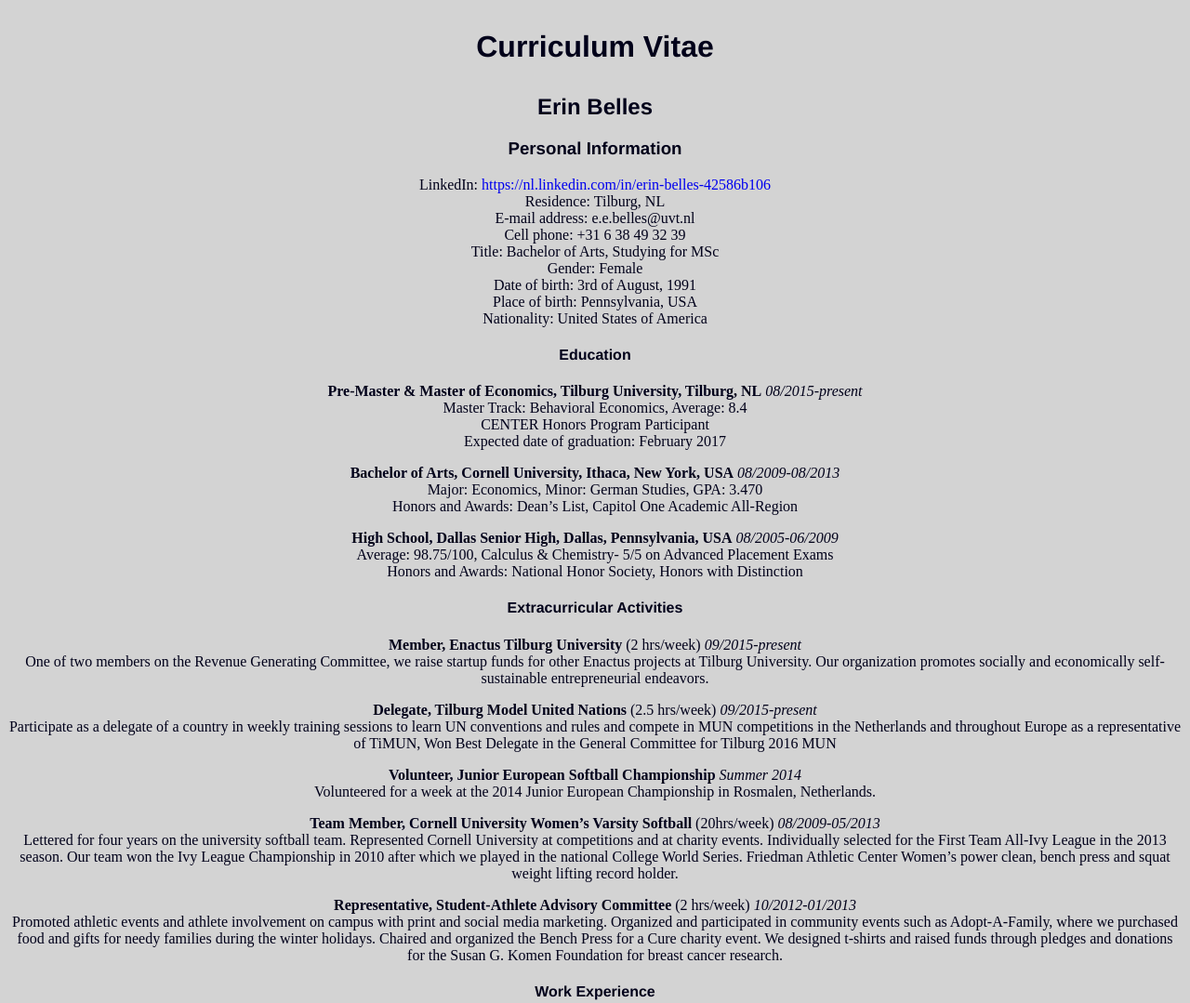
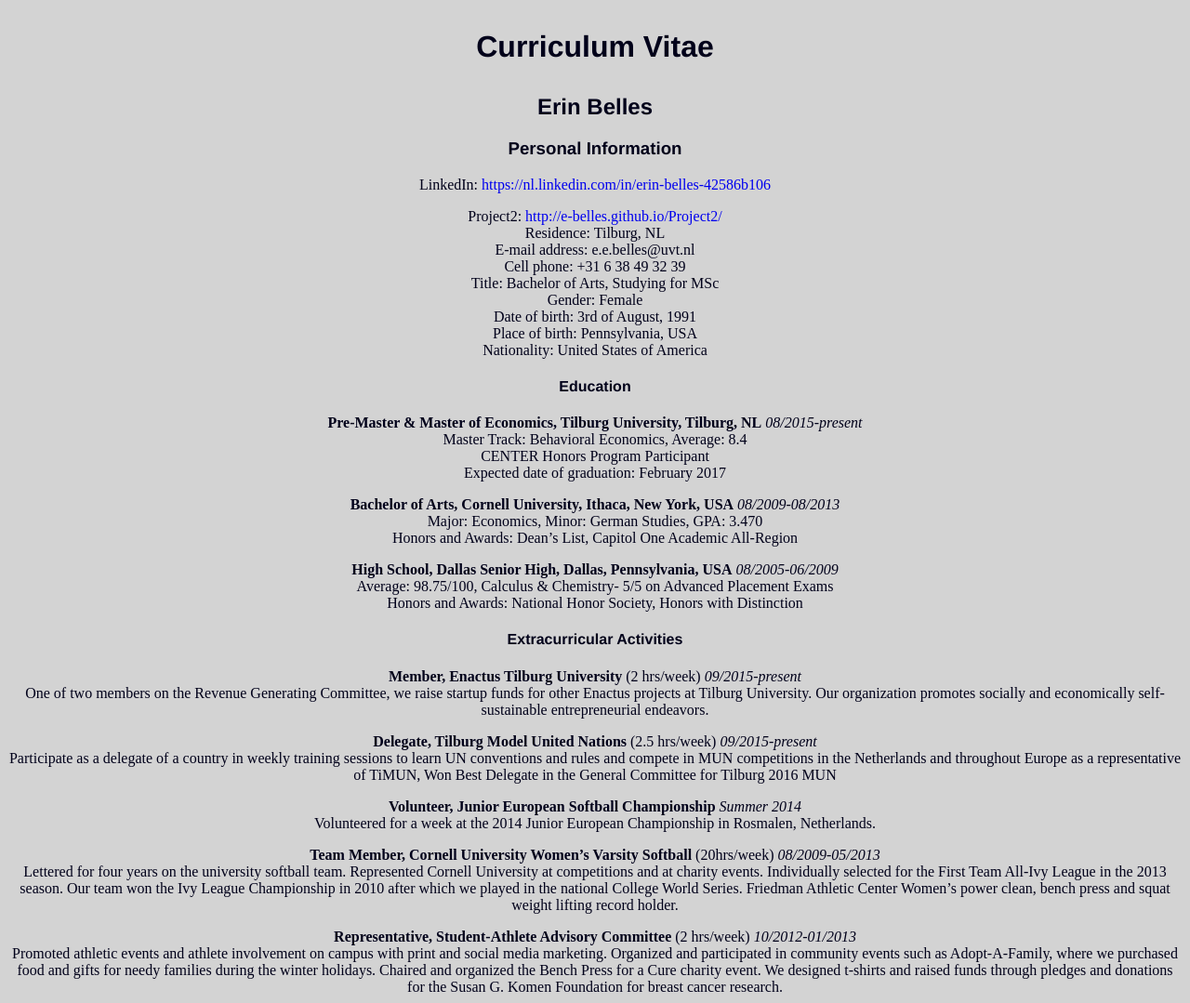
Before and after one commit to e-belles/EB, a plain HTML site: page index.html in a window 1280 px wide. Shown: the top 1079 px of the page at 93% size. Drawn offline with Linux system fonts and the light colour scheme.

Commit message:
Update index.html

```diff
--- a/index.html
+++ b/index.html
@@ -15,6 +15,7 @@
 <h2 id="erin-belles">Erin Belles</h2>
 <h3 id="personal-information">Personal Information</h3>
 <p>LinkedIn: <a href="https://nl.linkedin.com/in/erin-belles-42586b106" class="uri">https://nl.linkedin.com/in/erin-belles-42586b106</a><br />
+<p>Project2: <a href="http://e-belles.github.io/Project2/" class="uri">http://e-belles.github.io/Project2/</a><br />
 Residence: Tilburg, NL<br />
 E-mail address: e.e.belles@uvt.nl<br />
 Cell phone: +31 6 38 49 32 39<br />
```
